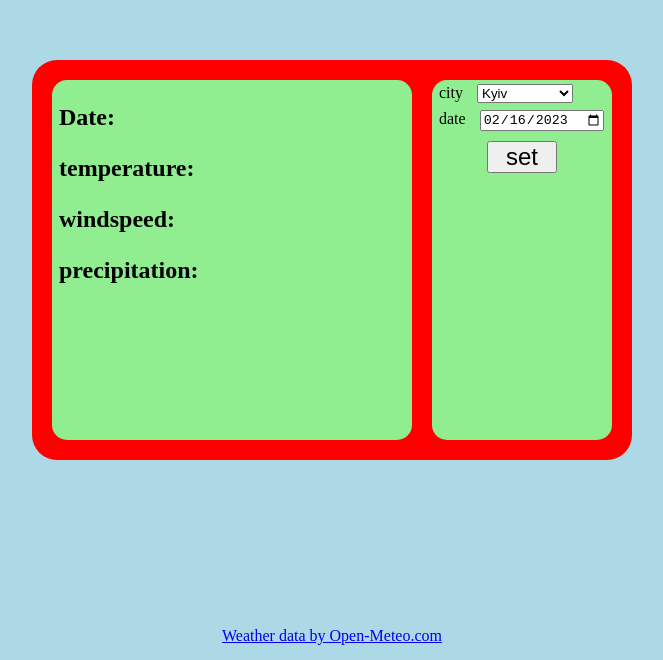
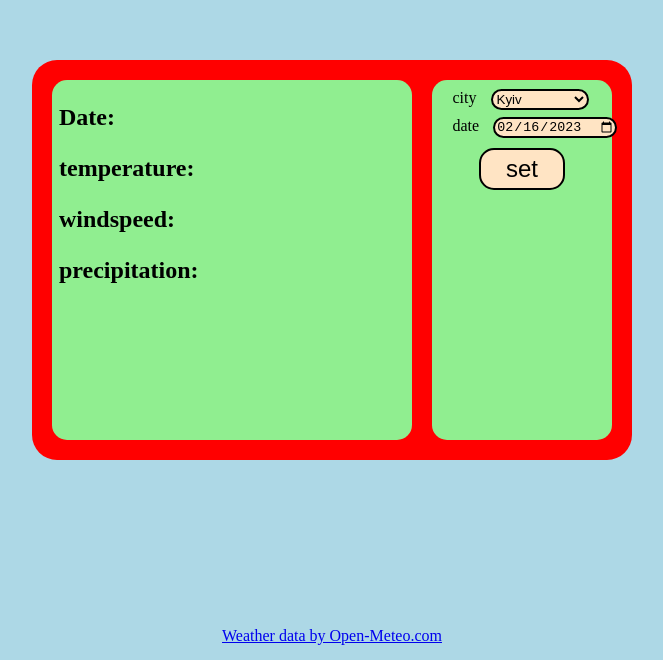
Before and after one commit to ArtemKuzyk/WeatherApi, a plain HTML site: page index.html in a window 1280 px wide. Shown: the part 140-800 px from the top of the page, without its empty margins (308-971 px from the left). Drawn offline with Linux system fonts and the light colour scheme.

Commit message:
Add files via upload
some changes to the styles

```diff
--- a/style.scss
+++ b/style.scss
@@ -16,8 +16,11 @@ body{
     .container{
         display: flex;
         flex-direction: column-reverse;
+        min-height: 88vh;
+        max-width: 350px;
         .content-info{
             width: 90%;
+            min-height: 50%;
         }
         .settings{
             width: 90%;
@@ -25,7 +28,6 @@ body{
             form {
                 padding: 5px;
                 div{
-                    margin: 0;
                     *{
                         margin: 3.5px 7px;
                     }
@@ -34,20 +36,27 @@ body{
                     display: flex;
                     flex-direction: column;
                     width: 90%;
+                    margin: auto;
                 }
-                #city{
+                #city, #input-date, #settings{
                     font-size: 20px;
-                }
-                #input-date{
-                    font-size: 20px;
-                    max-width: 80%;
+                    background: bisque;
+                    outline: none;
+                    border: 2px solid black;
+                    border-radius: 15px;
+                    cursor: pointer;
                 }
                 label{
                     font-size: 24px;
                 }
-                #settings{
+                #settings{ //button
                     font-size: 24px;
                     padding: 0 17px;
+                    padding: 5px 25px;
+                    transition: background-color 1s;
+                    &:hover{
+                        background-color: aquamarine;
+                    }
                 }
             }
         }
@@ -60,6 +69,8 @@ body{
 // @media screen and(min-width:480px){}
 @media screen and (min-width:768px){
     .container{
+        min-height: auto;
+        max-width: none;
         section{
             height: 90%;
         }
@@ -71,7 +82,6 @@ body{
             width: 30%;
             text-align: center;
             form {
-                padding: 0;
                 *{
                     margin: 7px;
                 }
@@ -109,7 +119,6 @@ main{
     > section{
         background-color: lightgreen;
         border-radius: 15px;
-        // height: 90%;
     }
     a{
         bottom: 15px;
@@ -127,20 +136,3 @@ main{
         margin: 7px;
     }
 }
-
-// .settings{
-//     width: 30%;
-//     text-align: center;
-// }
-
-// .container{
-//     display: flex;
-// }
-
-// .row{
-//     flex-direction: row;
-// }
-
-// .col{
-//     flex-direction: column;
-// }
```
Also changed, not shown: style.css, 1 other file.
